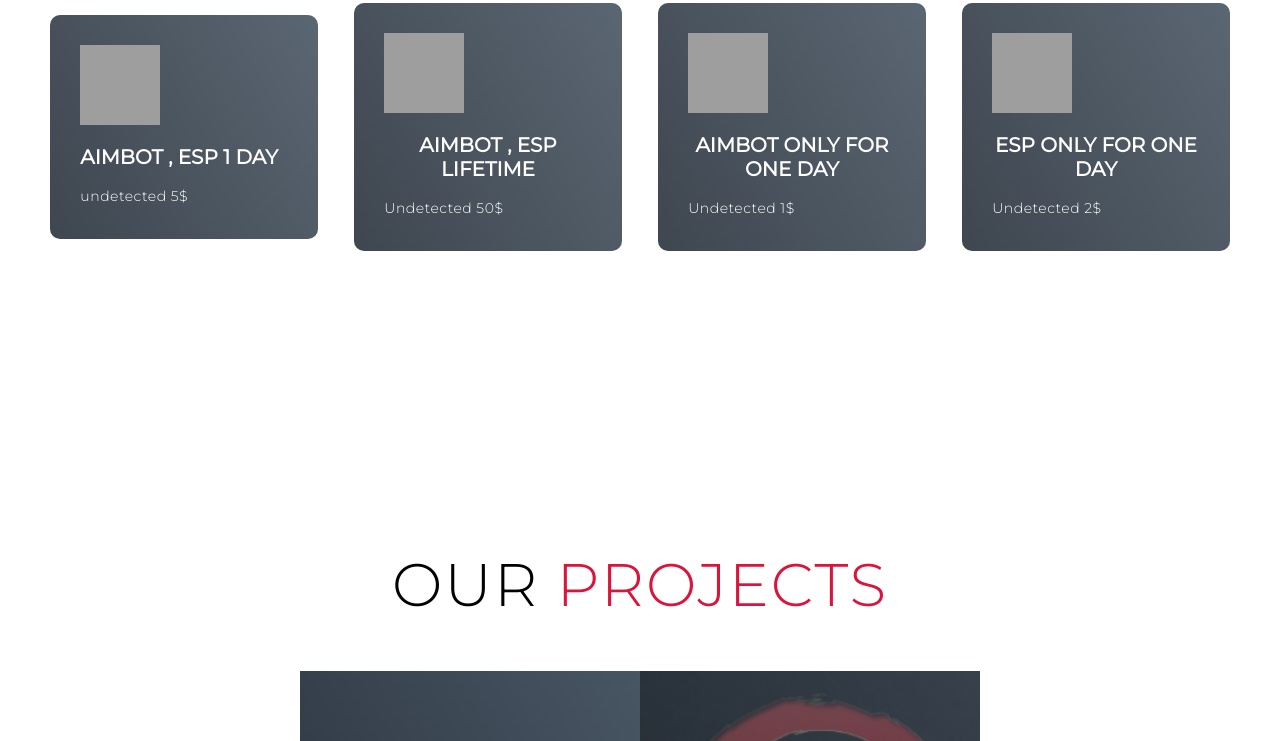
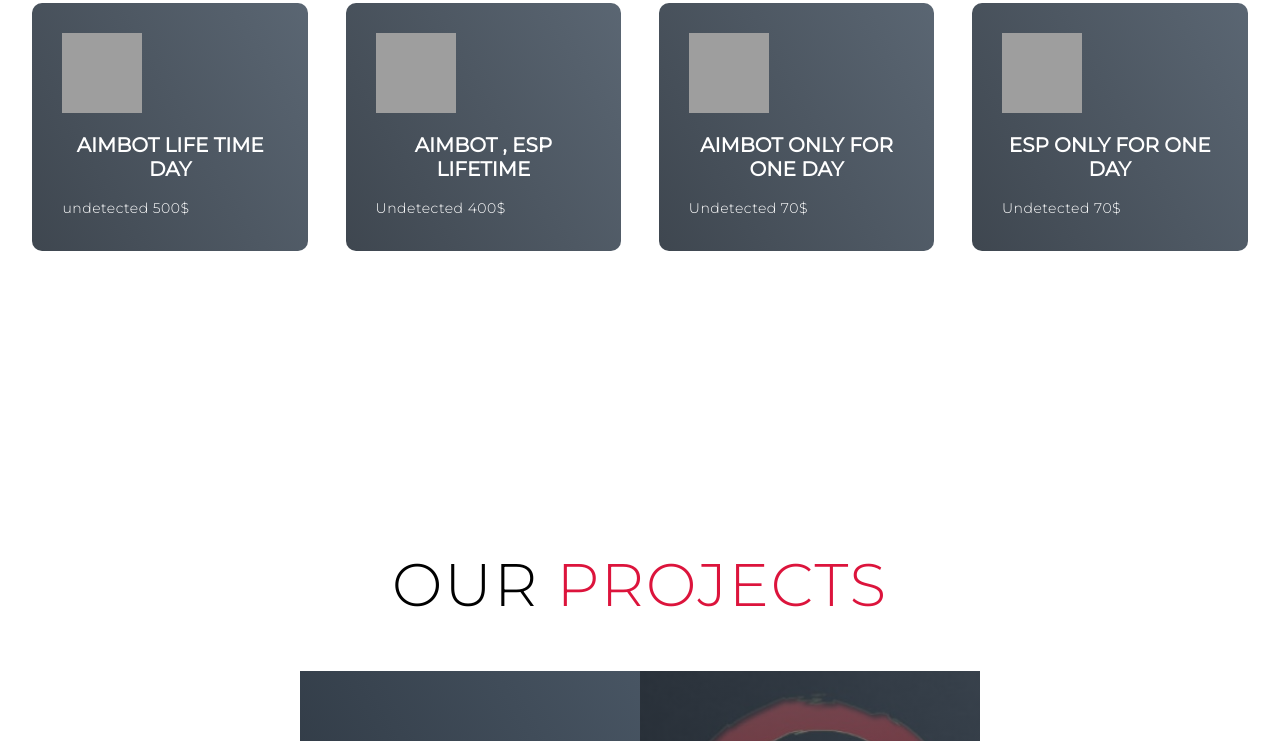
Before and after one commit to Adameladeb/The-Void-Hacks.com, a plain HTML site: page index.html in a window 1280 px wide. Shown: the part 1152-1893 px from the top of the page. Drawn offline with Linux system fonts and the light colour scheme; grey boxes are pictures that could not be loaded.

Commit message:
Update index.html

```diff
--- a/index.html
+++ b/index.html
@@ -59,23 +59,23 @@
       <div class="service-bottom">
         <div class="service-item">
           <div class="icon"><img src="https://img.icons8.com/bubbles/100/000000/services.png" /></div>
-          <h2>aimbot , esp 1 DAY</h2>
-          <p>undetected 5$</p>
+          <h2>aimbot life time DAY</h2>
+          <p>undetected 500$</p>
         </div>
         <div class="service-item">
           <div class="icon"><img src="https://img.icons8.com/bubbles/100/000000/services.png" /></div>
           <h2>aimbot , esp lifetime</h2>
-          <p>Undetected 50$</p>
+          <p>Undetected 400$</p>
         </div>
         <div class="service-item">
           <div class="icon"><img src="https://img.icons8.com/bubbles/100/000000/services.png" /></div>
           <h2>aimbot only for one day</h2>
-          <p>Undetected 1$</p>
+          <p>Undetected 70$</p>
         </div>
         <div class="service-item">
           <div class="icon"><img src="https://img.icons8.com/bubbles/100/000000/services.png" /></div>
           <h2>ESP only for one day</h2>
-          <p>Undetected 2$</p>
+          <p>Undetected 70$</p>
         </div>
       </div>
     </div>
@@ -223,7 +223,7 @@
           <a href="#"><img src="https://img.icons8.com/bubbles/100/000000/behance.png" /></a>
         </div>
       </div>
-      <p>Copyright © 2020 Adam. All rights reserved</p>
+      <p>Copyright © 2022 Adameladeb. All rights reserved</p>
     </div>
   </section>
   <!-- End Footer -->
```
